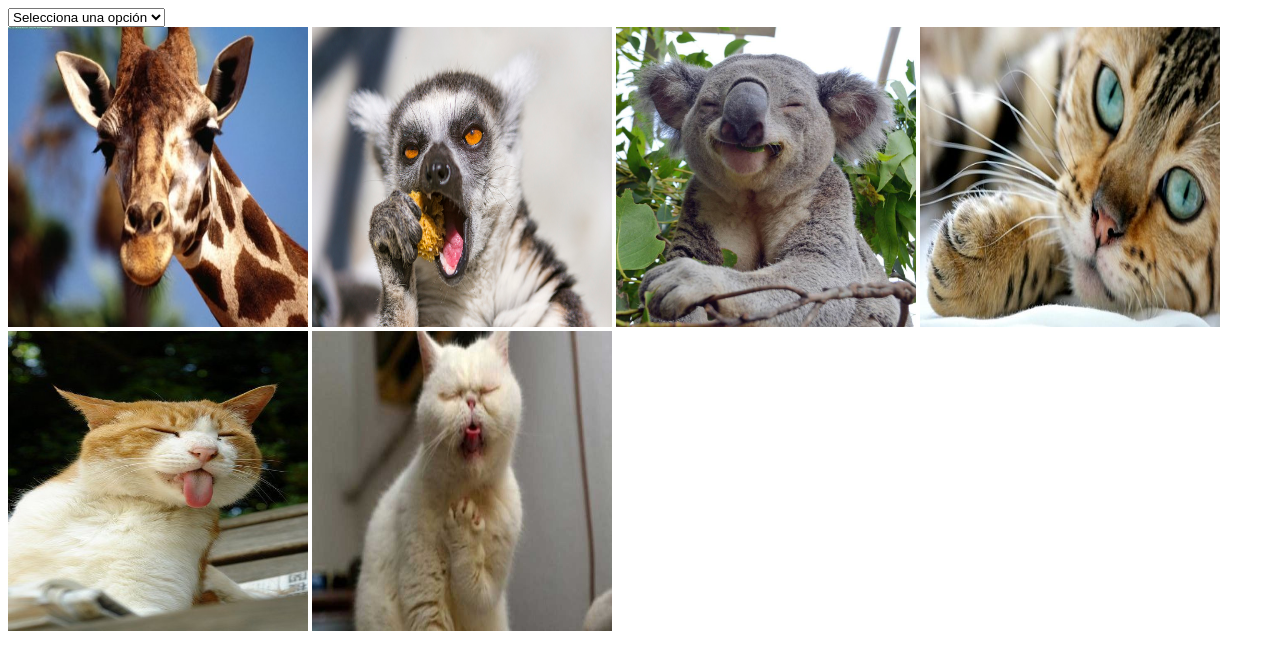
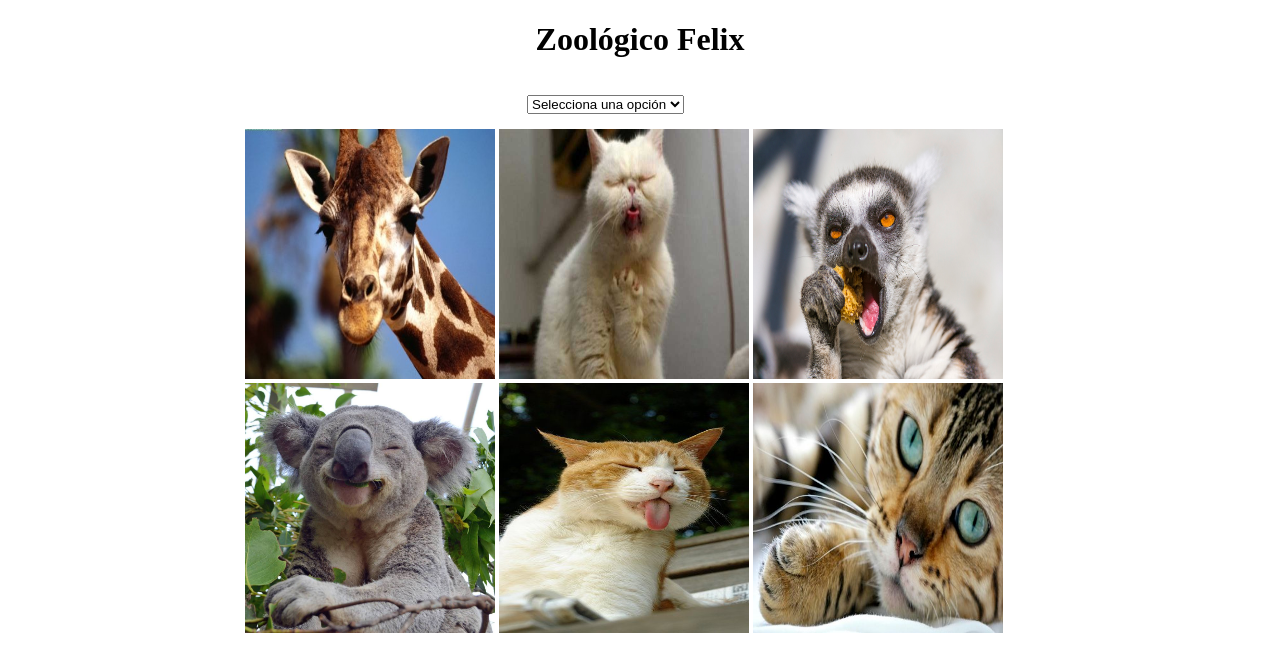
Before and after one commit to GreeceArtemis/zoologico-Sp3, a plain HTML site: page index.html in a window 1280 px wide. Drawn offline with Linux system fonts and the light colour scheme.

Commit message:
centrando

```diff
--- a/assets/css/main.css
+++ b/assets/css/main.css
@@ -1,8 +1,9 @@
-.animal{
-  width:300px;
-  height:300px;
-  margin:0;
+body {
+    margin: 0;
+    padding: 0;
+    height: 100%;
 }
+
 .blancoYnegro{
   filter:grayscale(100%);
   -webkit-filter:grayscale(100%);
@@ -15,3 +16,25 @@
   -webkit-filter:invert(.8);
   filter:sepia(1);
 }
+
+.animal{
+  width:250px;
+  height:250px;
+  margin:0;
+}
+
+h1{
+  text-align: center;
+}
+
+#selector{
+  position: relative;
+  left: 40%;
+  margin: 15px;
+}
+#imagenes{
+  margin-right: auto;
+  margin-left: auto;
+  width: 790px;
+
+}
--- a/assets/js/app.js
+++ b/assets/js/app.js
@@ -1,5 +1,5 @@
 var img=document.getElementsByClassName("animal");
-var select=document.getElementById("select");
+var select=document.getElementById("selector");
 select.onchange=function(){
   if(select.value=="original"){
       for(var i=0;i<img.length;i++){
--- a/index.html
+++ b/index.html
@@ -6,24 +6,25 @@
           <meta http-equiv="X-UA-Compatible" content="ie=edge">
           <title>Document</title>
           <link rel="stylesheet" href="assets/css/main.css">
+          <link rel="icon" href="assets/img/image7.jpg">
     </head>
     <body>
-      <select class="" id="select">
-          <option value="">Selecciona una opción</option>
+      <h1>Zoológico Felix</h1>
+      <select class="" id="selector">
+          <option value hidden>Selecciona una opción</option>
           <option value="original">Original</option>
           <option value="blancoYnegro">Blanco y negro</option>
           <option value="invertir">Invetir colores </option>
           <option value="sepia">Sepia </option>
-
       </select>
-      <br>
-      <img src="assets/img/image1.jpg" alt="jirafa" class="animal">
-      <img src="assets/img/image2.jpg" alt="lemur" class="animal">
-      <img src="assets/img/image3.jpg" alt="koala" class="animal">
-      <img src="assets/img/image4.jpg" alt="gato1" class="animal">
-      <img src="assets/img/image5.jpg" alt="gato2" class="animal">
-      <img src="assets/img/image6.jpg" alt="gato3" class="animal">
-
+      <div id="imagenes">
+          <img src="assets/img/image1.jpg" alt="jirafa" class="animal">
+          <img src="assets/img/image6.jpg" alt="gato3" class="animal">
+          <img src="assets/img/image2.jpg" alt="lemur" class="animal">
+          <img src="assets/img/image3.jpg" alt="koala" class="animal">
+          <img src="assets/img/image5.jpg" alt="gato2" class="animal">
+          <img src="assets/img/image4.jpg" alt="gato1" class="animal">
+      </div>
       <script src=assets/js/app.js>
 
       </script>
```
Also changed, not shown: assets/img/image7.jpg (added).
